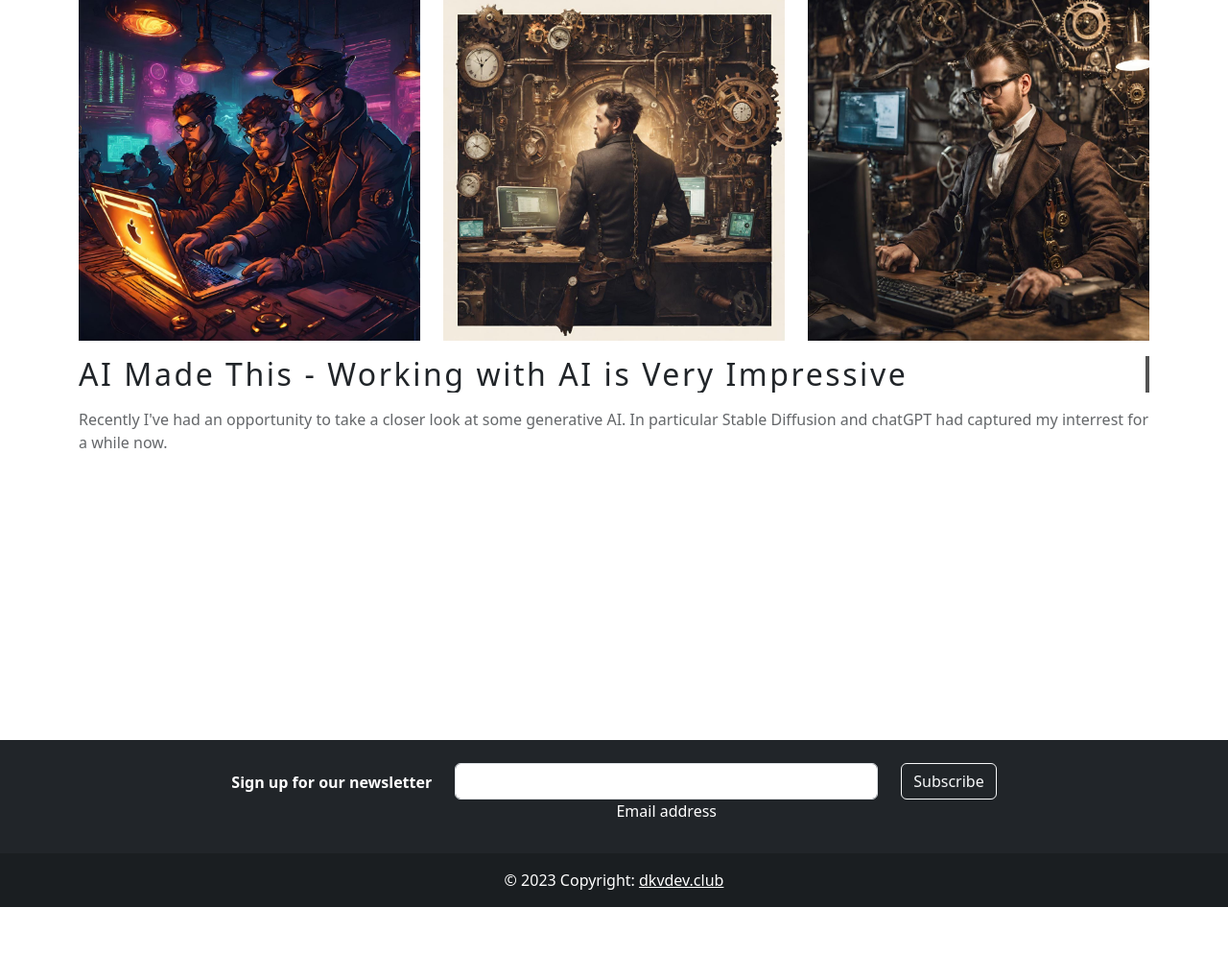
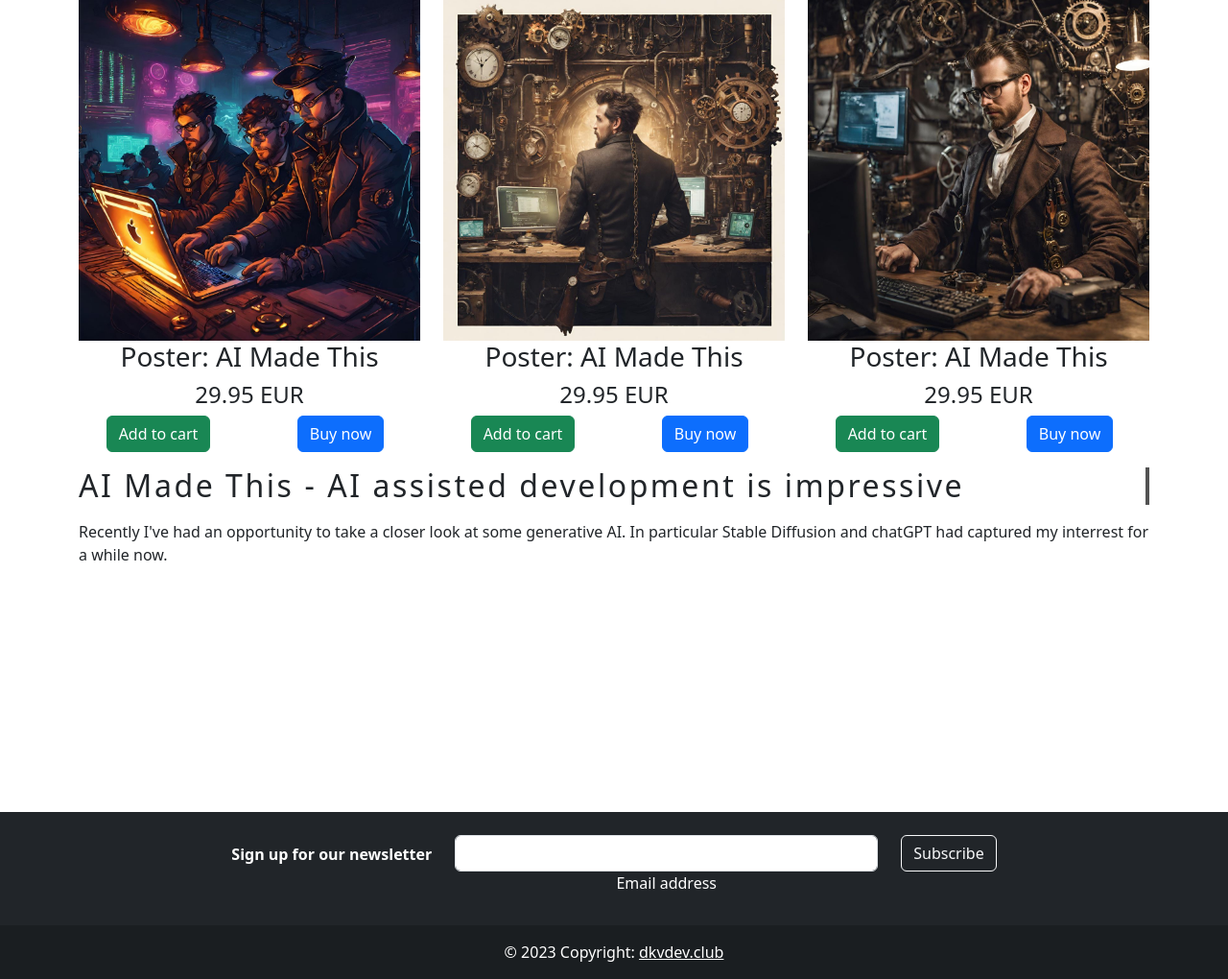
Before and after one commit to mr-35843/dkvdev, a PHP site: page / in a window 1280 px wide. Shown: the part 161-1181 px from the top of the page at 96% size. Before the commit the page ends 1106 px from the top, so only its background shows below. Run offline with PHP 8.4, Linux system fonts and the light colour scheme.

Commit message:
AI shopping cart. remove anim facilitate rigid php

```diff
--- /dev/null
+++ b/classes/ShoppingCart.php
@@ -0,0 +1,57 @@
+<?php
+class ShoppingCart {
+  private $cart = array();
+
+  public function __construct() {
+    if (!isset($_SESSION['cart'])) {
+      $_SESSION['cart'] = array();
+    }
+    $this->cart = &$_SESSION['cart'];
+  }
+
+  public function addItem($id, $name, $price, $quantity) {
+    if (isset($this->cart[$id])) {
+      $this->cart[$id]['quantity'] += $quantity;
+    } else {
+      $this->cart[$id] = array(
+        'id' => $id,
+        'name' => $name,
+        'price' => $price,
+        'quantity' => $quantity
+      );
+    }
+  }
+
+  public function removeItem($id) {
+    if (isset($this->cart[$id])) {
+      unset($this->cart[$id]);
+    }
+  }
+
+  public function updateQuantity($id, $quantity) {
+    if (isset($this->cart[$id])) {
+      $this->cart[$id]['quantity'] = $quantity;
+    }
+  }
+
+  public function getItems() {
+    return $this->cart;
+  }
+
+  public function getTotal() {
+    $total = 0;
+    foreach ($this->cart as $item) {
+      $total += $item['price'] * $item['quantity'];
+    }
+    return $total;
+  }
+}
+
+// // Example usage
+// $cart = new ShoppingCart();
+
+// $cart->addItem(1, 'testOne', 59.99, 1);
+// print_r($cart->getItems());
+
+
+// echo "<br><br>Total: " . $cart->getTotal();
--- a/index.php
+++ b/index.php
@@ -1,3 +1,7 @@
+<?php
+session_start();
+require("classes/ShoppingCart.php");
+?>
 <!doctype html>
 <html lang="en">
   <head>
--- a/views/index/index-translation-en.json
+++ b/views/index/index-translation-en.json
@@ -4,6 +4,6 @@
 "IMG_ALT_1":"Playing with AI - Stable diffusion",
 "IMG_ALT_2":"Playing some more with AI - Stable diffusion",
 "IMG_ALT_3":"Another AI generated image with stable diffusion",
-"ARTICLE_HEADER":"AI Made This - Working with AI is Very Impressive",
+"ARTICLE_HEADER":"AI Made This - AI assisted development is impressive",
 "ARTICLE_CONTENT":"<p>Recently I've had an opportunity to take a closer look at some generative AI. In particular Stable Diffusion and chatGPT had captured my interrest for a while now.</p>"
 }
--- a/views/index/index.html
+++ b/views/index/index.html
@@ -8,12 +8,54 @@
 
     <div class="col-md-4">
       <img id="index-image-1" class="img-fluid" src="images/test.jpg" alt="">
+      <div class="row">
+        <h3 style="text-align: center;">Poster: AI Made This</h3>
+        <h4 style="text-align: center;">29.95 EUR</h4>
+        <div class="col-6">
+          <form action="" method="post">
+            <center><input type="submit" class="btn btn-success" name="add_to_cart_submit-prod-1" value="Add to cart"></center>
+          </form>
+        </div>
+        <div class="col-6">
+          <form action="" method="post">
+            <center><input type="submit" class="btn btn-primary" name="buy_now_submit-prod-1" value="Buy now"></center>
+          </form>
+        </div>
+      </div>
     </div>
     <div class="col-md-4">
       <img id="index-image-2" class="img-fluid" src="images/testThree.jpg" alt="">
+      <div class="row">
+        <h3 style="text-align: center;">Poster: AI Made This</h3>
+        <h4 style="text-align: center;">29.95 EUR</h4>
+        <div class="col-6">
+          <form action="" method="post">
+            <center><input type="submit" class="btn btn-success" name="add_to_cart_submit-prod-2" value="Add to cart"></center>
+          </form>
+        </div>
+        <div class="col-6">
+          <form action="" method="post">
+            <center><input type="submit" class="btn btn-primary" name="buy_now_submit-prod-2" value="Buy now"></center>
+          </form>
+        </div>
+      </div>
     </div>
     <div class="col-md-4">
       <img id="index-image-3" class="img-fluid" src="images/testTwo.jpg" alt="">
+      <div class="row">
+        <h3 style="text-align: center;">Poster: AI Made This</h3>
+        <h4 style="text-align: center;">29.95 EUR</h4>
+        <div class="col-6">
+          <form action="" method="post">
+            <center><input type="submit" class="btn btn-success" name="add_to_cart_submit-prod-3" value="Add to cart"></center>
+          </form>
+        </div>
+        <div class="col-6">
+          <form action="" method="post">
+            <center><input type="submit" class="btn btn-primary" name="buy_now_submit-prod-3" value="Buy now"></center>
+          </form>
+        </div>
+      </div>
     </div>
 
     <div class="col-md-12">
--- a/views/index/index.js
+++ b/views/index/index.js
@@ -6,27 +6,15 @@ async function index_renderPage(){
 
     const indexImageOne = document.getElementById("index-image-1")
     indexImageOne.alt = INDEX.IMG_ALT_1;
-    indexImageOne.style.display="none";
-    setTimeout(()=>{
-        indexImageOne.style.display="";
-        indexImageOne.classList.add("fade-in");
-    }, 1800);
+
 
     const indexImageTwo = document.getElementById("index-image-2")
     indexImageTwo.alt = INDEX.IMG_ALT_2;
-    indexImageTwo.style.display="none";
-    setTimeout(()=>{
-        indexImageTwo.style.display="";
-        indexImageTwo.classList.add("fade-in");
-    },3000)
+
+
 
     const indexImageThree = document.getElementById("index-image-3");
     indexImageThree.alt = INDEX.IMG_ALT_3;
-    indexImageThree.style.display="none";
-    setTimeout(()=>{
-        indexImageThree.style.display="";
-        indexImageThree.classList.add("fade-in");
-    }, 3800)
 
     const indexArticleHeader = document.getElementById("index-article-header");
     indexArticleHeader.innerHTML=INDEX.ARTICLE_HEADER;
@@ -34,13 +22,13 @@ async function index_renderPage(){
     setTimeout(()=>{
         indexArticleHeader.style.display="";
         indexArticleHeader.classList.add("type-header")
-    }, 5000)
+    }, 1200)
 
     const indexArticle = document.getElementById("index-article");
     setTimeout(()=>{
         indexArticle.innerHTML=INDEX.ARTICLE_CONTENT;
         indexArticle.classList.add("fade-in")
-    }, 7000)
+    }, 2000)
 }
 
 index_renderPage();
```
